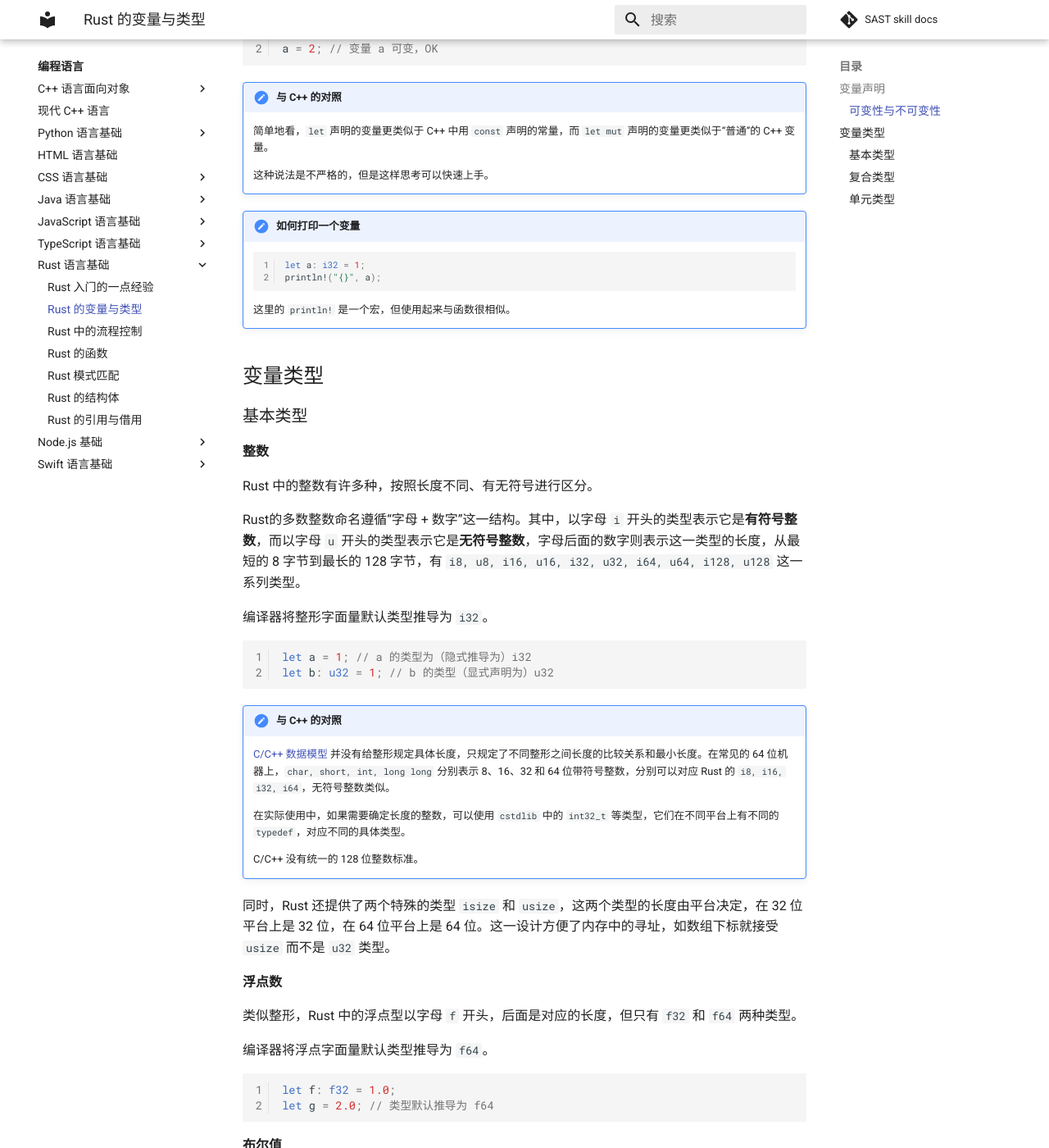
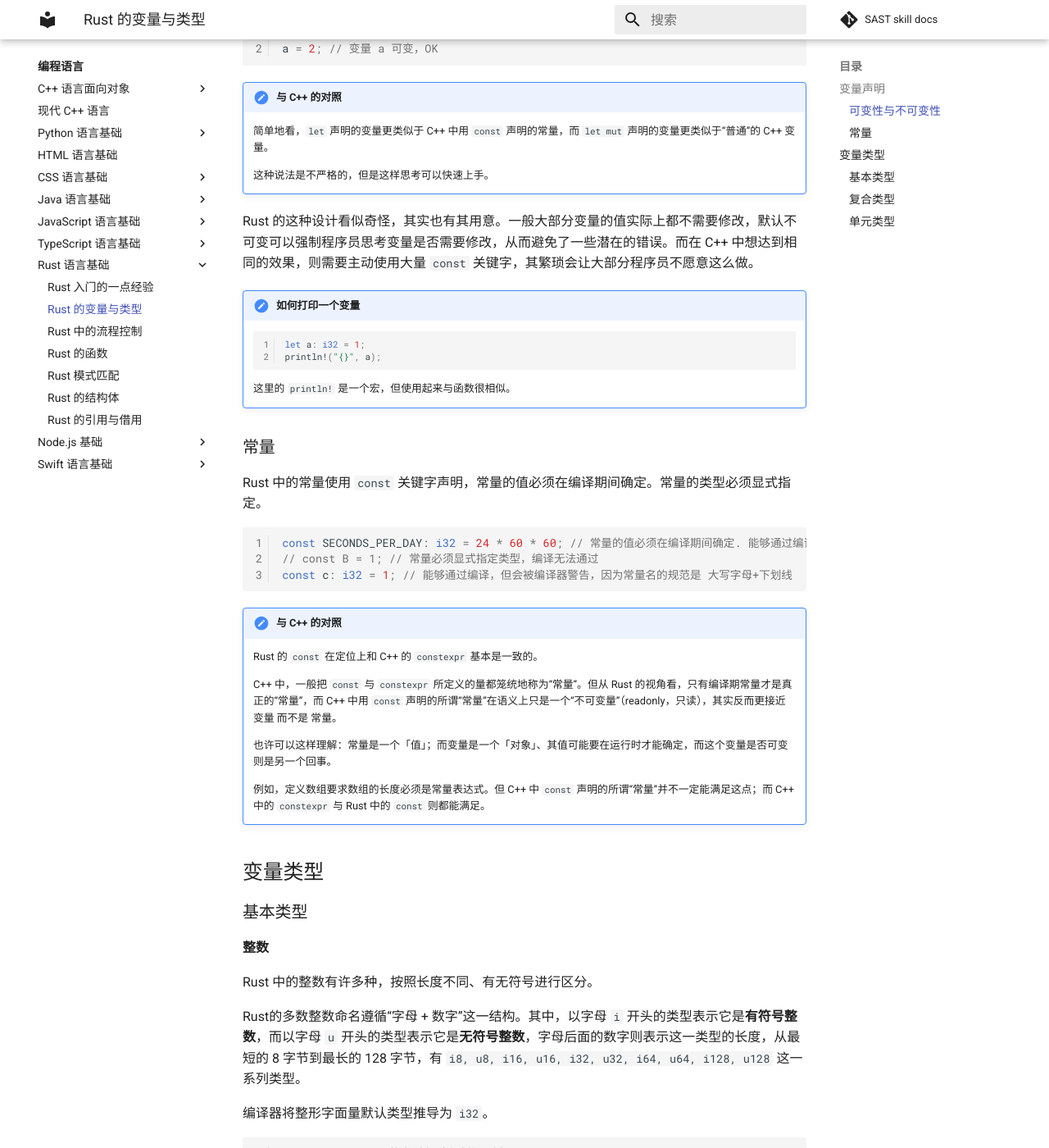
Before and after one commit to SAST-skill-docers/sast-skill-docs, an MkDocs documentation site: the page built from docs/languages/rust/variable.md, in a window 1280 px wide and 1400 px high, scrolled down 933 px. Shown: the whole window at 82% size. Built offline with MkDocs 1.6.1 and Material for MkDocs 9.7.7, drawn with Linux system fonts in a browser that asks for light colours; comment, search, counter and statistics services are not loaded.

Commit message:
feat(rust): Add content about constants in `variable`

````diff
--- a/docs/languages/rust/variable.md
+++ b/docs/languages/rust/variable.md
@@ -41,6 +41,8 @@ a = 2; // 变量 a 可变，OK
 
     这种说法是不严格的，但是这样思考可以快速上手。
 
+Rust 的这种设计看似奇怪，其实也有其用意。一般大部分变量的值实际上都不需要修改，默认不可变可以强制程序员思考变量是否需要修改，从而避免了一些潜在的错误。而在 C++ 中想达到相同的效果，则需要主动使用大量 `const` 关键字，其繁琐会让大部分程序员不愿意这么做。
+
 !!! note "如何打印一个变量"
 
     ```rust
@@ -49,6 +51,26 @@ a = 2; // 变量 a 可变，OK
     ```
 
     这里的 `println!` 是一个宏，但使用起来与函数很相似。
+
+### 常量
+
+Rust 中的常量使用 `const` 关键字声明，常量的值必须在编译期间确定。常量的类型必须显式指定。
+
+```rust
+const SECONDS_PER_DAY: i32 = 24 * 60 * 60; // 常量的值必须在编译期间确定. 能够通过编译
+// const B = 1; // 常量必须显式指定类型，编译无法通过
+const c: i32 = 1; // 能够通过编译，但会被编译器警告，因为常量名的规范是 大写字母+下划线
+```
+
+!!! note "与 C++ 的对照"
+
+    Rust 的 `const` 在定位上和 C++ 的 `constexpr` 基本是一致的。
+
+    C++ 中，一般把 `const` 与 `constexpr` 所定义的量都笼统地称为“常量”。但从 Rust 的视角看，只有编译期常量才是真正的“常量”，而 C++ 中用 `const` 声明的所谓“常量”在语义上只是一个“不可变量”（readonly，只读），其实反而更接近 变量 而不是 常量。
+
+    也许可以这样理解：常量是一个「值」；而变量是一个「对象」、其值可能要在运行时才能确定，而这个变量是否可变则是另一个回事。
+
+    例如，定义数组要求数组的长度必须是常量表达式。但 C++ 中 `const` 声明的所谓“常量”并不一定能满足这点；而 C++ 中的 `constexpr` 与 Rust 中的 `const` 则都能满足。
 
 ## 变量类型
 
````
